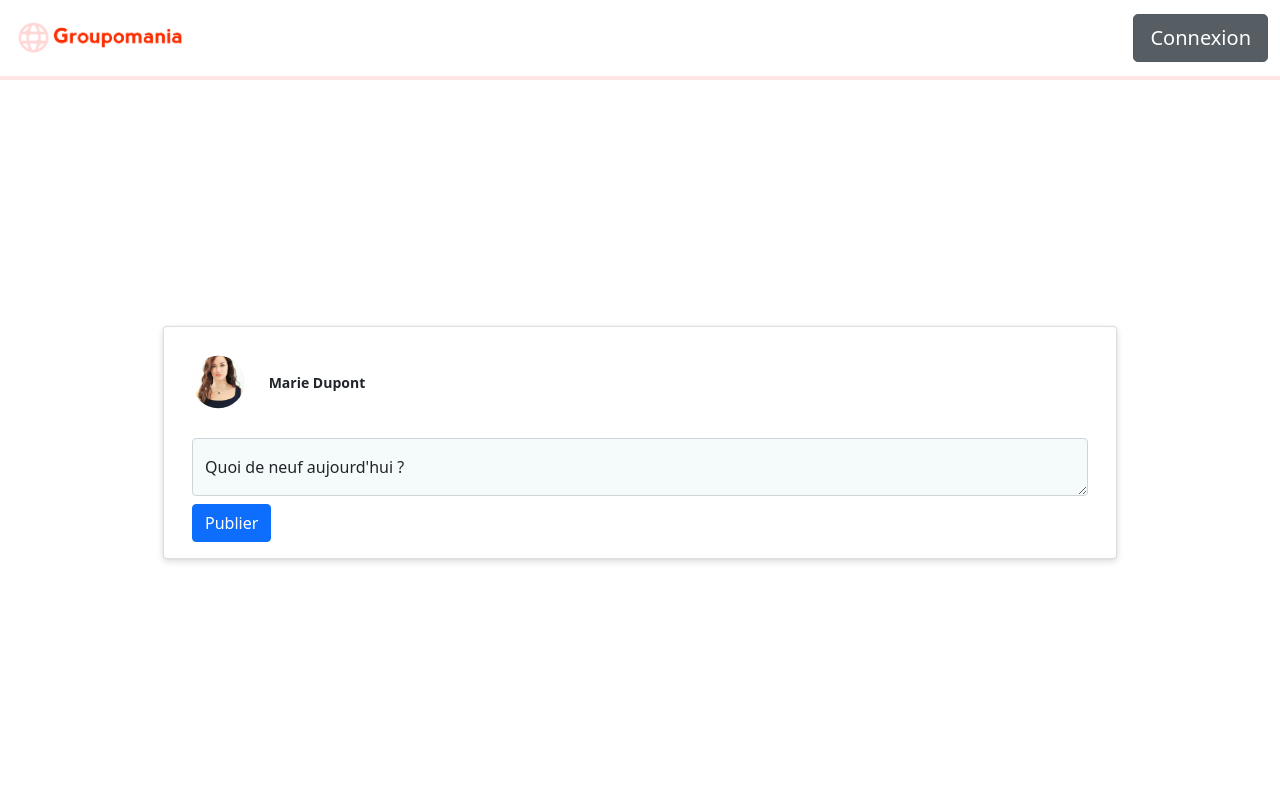
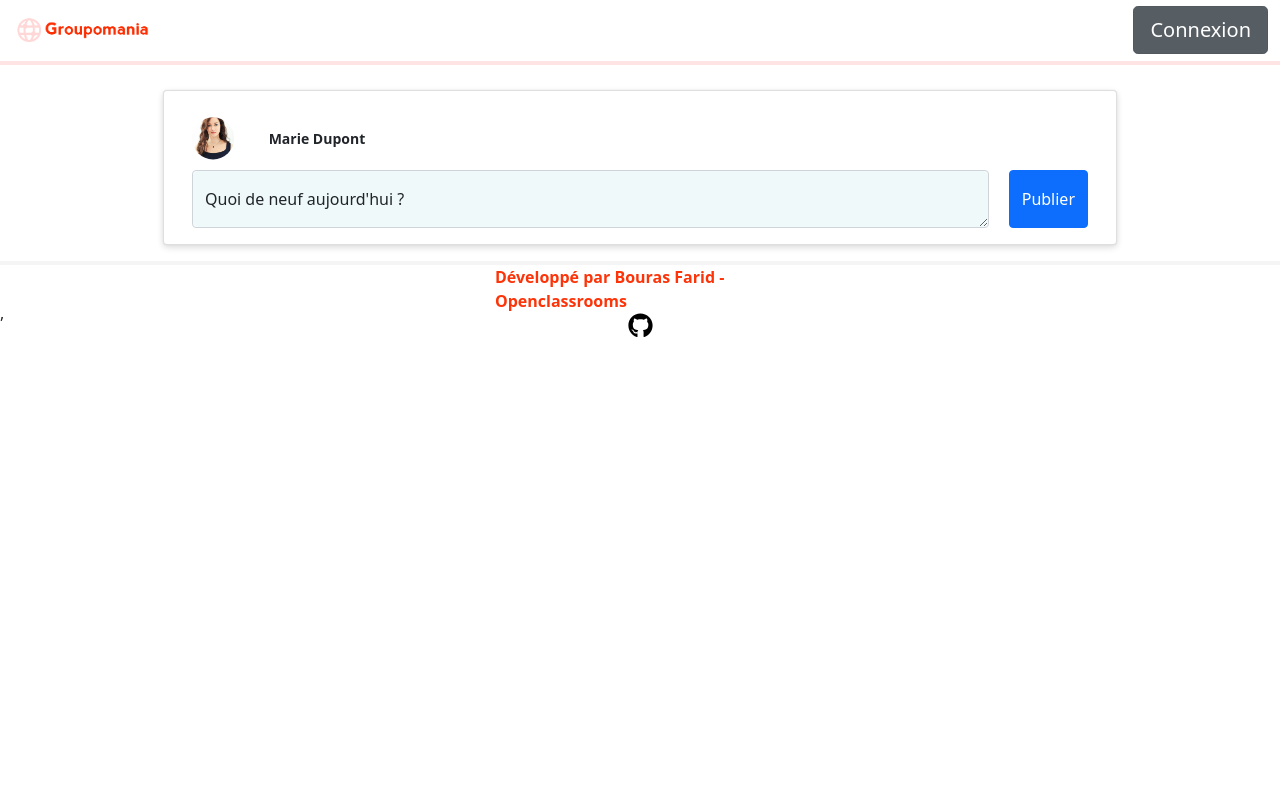
Before and after one commit to FaridBF/FaridBouras_7_06122021, a React (Create React App) app in the folder frontend/groupomania/: page /home in a window 1280 px wide. Shown: the top 800 px of the page. Built offline with nearby package versions, Linux system fonts and the light colour scheme; no server answers.

Commit message:
feat: design header, footer, home, profile and comment components

```diff
--- a/frontend/groupomania/src/components/Comment.js
+++ b/frontend/groupomania/src/components/Comment.js
@@ -49,10 +49,12 @@ const Comment = (props) => {
                 <Col className='comment-text' xs={8} md={8} lg={8}>
                   <p>
                     {currentComment.first_name} {currentComment.last_name} -
-                    {new Date(currentComment.create_time).toLocaleDateString(
-                      'fr-FR',
-                      date_options
-                    )}
+                    <span className='date-text'>
+                      {new Date(currentComment.create_time).toLocaleDateString(
+                        'fr-FR',
+                        date_options
+                      )}
+                    </span>
                   </p>
                   <p className='mb-0'>{currentComment.content}</p>
                 </Col>
@@ -67,17 +69,24 @@ const Comment = (props) => {
             )}
             {/* Fin commentaire */}
             {/* Commentaire à écrire */}
-            <Row>
+            <Row className='d-flex align-items-center'>
               <FloatingLabel
                 controlId='floatingTextarea'
                 label='Entrez votre commentaire'
-                className='mb-2 mt-3'
+                className='mb-2 mt-3 d-flex'
               >
                 <Form.Control
                   className='new-publication'
                   as='textarea'
                   placeholder='Leave a comment here'
                 />
+                <Button
+                  variant='primary'
+                  type='submit'
+                  aria-describedby='Publier'
+                >
+                  Publier
+                </Button>
               </FloatingLabel>
             </Row>
             {/* Fin commentaire à écrire */}
--- a/frontend/groupomania/src/components/Footer.js
+++ b/frontend/groupomania/src/components/Footer.js
@@ -3,15 +3,32 @@ import Col from 'react-bootstrap/Col';
 import Row from 'react-bootstrap/Row';
 import Container from 'react-bootstrap/Container';
 
+import { FontAwesomeIcon } from '@fortawesome/react-fontawesome';
+import { library } from '@fortawesome/fontawesome-svg-core';
+import { fab } from '@fortawesome/free-brands-svg-icons';
+
+library.add(fab);
+
 /**
  * Représente le footer sur toutes les pages
  */
+
 const Footer = () => {
+  function handleClick(e) {
+    e.preventDefault();
+    console.log('Le lien a été cliqué.');
+  }
   return (
     <Container className='footer-container' fluid>
-      <Row>
-        <Col xs={12} md={3} lg={3}>
-          Footer
+      <Row className='footer-style'>
+        <Col xs={12} md={3} lg={3} className='footer-position'>
+          Développé par Bouras Farid - Openclassrooms
+          <a
+            onClick={handleClick}
+            href='https://github.com/FaridBF/FaridBouras_7_06122021'
+          >
+            <FontAwesomeIcon icon={['fab', 'github']} className='footer-icon' />
+          </a>
         </Col>
       </Row>
     </Container>
--- a/frontend/groupomania/src/components/Header.js
+++ b/frontend/groupomania/src/components/Header.js
@@ -45,15 +45,20 @@ const Header = () => {
           </Link>
         </Col>
       </Row>
-      <Row>
-        <Col xs={12} md={3} lg={3}>
+      <Row className='header_nav_bar'>
+        <Col className='header_position_nav_bar' xs={12} md={3} lg={3}>
           {/* Gestion des boutons connexion/déconnexion */}
           {/* {userData.first_name !== undefined ? ( */}
           {userInfo ? (
             <>
-              <p>Hello, {userInfo.first_name}</p>
-              {/* TODO: ajouter icone profil */}
-              <Link to='/profile'>Profil</Link>
+              <p className='header_hello_user'>Hello, {userInfo.first_name}</p>
+              <Link className='header_link' to='/profile'>
+                <img
+                  src={userInfo.picture}
+                  className='picture-profile img-fluid'
+                  alt="Visuel de l'utilisateur"
+                />
+              </Link>
               <Button
                 onClick={handleLogout}
                 className='button_connexion'
--- a/frontend/groupomania/src/components/Home.js
+++ b/frontend/groupomania/src/components/Home.js
@@ -59,11 +59,11 @@ const Home = () => {
                   </Col>
                 </Row>
                 <Row>
-                  <Form onSubmit={handleSubmitPost}>
+                  <Form onSubmit={handleSubmitPost} className='what-s-up'>
                     <FloatingLabel
                       controlId='floatingTextarea'
                       label="Quoi de neuf aujourd'hui ?"
-                      className='mb-2 mt-3'
+                      className='new-publication'
                     >
                       <Form.Control
                         className='new-publication'
--- a/frontend/groupomania/src/components/Profile.js
+++ b/frontend/groupomania/src/components/Profile.js
@@ -38,38 +38,25 @@ const Profile = () => {
             />
             <UploadImage />
           </Col>
-          <Col xs={8} md={8} lg={8}>
+          <Col className='text-container' xs={8} md={8} lg={8}>
             <p>
               Prénom:
-              {userInfo.first_name}
+              <span className='style-text-container'>
+                {' '}
+                {userInfo.first_name}
+              </span>
             </p>
-            <p>Nom: {userInfo.last_name}</p>
-            <p>Email: {userInfo.email}</p>
-            {/* TODO: supprimer si décision de ne pas modifier cela */}
-            {/* <div className='d-flex'>
-              <InputGroup className='mb-3'>
-                <FormControl
-                  placeholder='Profession'
-                  aria-label='Profession du profil'
-                  aria-describedby='Profession du profil'
-                />
-                <Button variant='outline-secondary' id='button-addon2'>
-                  Modifier
-                </Button>
-              </InputGroup>
-            </div>
-            <div>
-              <InputGroup className='mb-3'>
-                <FormControl
-                  placeholder='Description'
-                  aria-label='Description du profil' // nom du champs
-                  aria-describedby='Description du profil' // description du champs
-                />
-                <Button variant='outline-secondary' id='button-addon2'>
-                  Modifier
-                </Button>
-              </InputGroup>
-            </div> */}
+            <p>
+              Nom:
+              <span className='style-text-container'>
+                {' '}
+                {userInfo.last_name}
+              </span>
+            </p>
+            <p>
+              Email:{' '}
+              <span className='style-text-container'> {userInfo.email}</span>
+            </p>
             <p title='Un compte admin permet de modérer des comptes, publications et commentaires.'>
               <small>Vous disposez d'un compte admin </small>
               <FontAwesomeIcon icon='fa-solid fa-circle-info' />
--- a/frontend/groupomania/src/components/UploadImage.js
+++ b/frontend/groupomania/src/components/UploadImage.js
@@ -25,8 +25,8 @@ const UploadImage = () => {
   };
 
   return (
-    <form onSubmit={handleImage}>
-      <label htmlFor='file'>Envie de changer d'image ?</label>
+    <form className='style-form-profile' onSubmit={handleImage}>
+      <label htmlFor='file'>Changer de photo de profil</label>
       <input
         id='file'
         name='file'
@@ -34,7 +34,7 @@ const UploadImage = () => {
         accept='.jpg, .jpeg, .png'
         onChange={(e) => setImage(e.target.files[0])}
       />
-      {/* Afficher bouton validation uniquement si une nvelle image choisie */}
+      {/* Afficher bouton validation uniquement si une novelle image choisie */}
       {image ? (
         <Button
           variant='primary'
@@ -42,7 +42,7 @@ const UploadImage = () => {
           aria-describedby='Envoyer nouvelle photo'
           className='col-lg-5'
         >
-          Valider
+          Valider votre nouvelle photo
         </Button>
       ) : (
         ''
--- a/frontend/groupomania/src/index.css
+++ b/frontend/groupomania/src/index.css
@@ -20,13 +20,25 @@ body {
 }
 
 /* Header */
+
+.header_nav_bar {
+  display: flex;
+  justify-content: flex-end;
+}
+
+.header_position_nav_bar {
+  display: flex;
+  align-items: center;
+  justify-content: flex-end;
+  width: 250px !important;
+}
+
 .header-container {
   border-bottom: solid #ffe4e4 0.25rem;
   background-color: #ffffff;
   display: flex;
   align-items: center;
   justify-content: space-between;
-  position: absolute;
 }
 
 .button_connexion {
@@ -41,14 +53,24 @@ body {
 
 .img-fluid {
   width: 100%;
+  max-width: 80% !important;
 }
 
 /* Page profil */
 
+.header_hello_user {
+  color: red;
+  margin: 0;
+  font-weight: 600;
+}
+
 .profile-container {
+  display: flex;
+  justify-content: center;
   padding: 2rem;
   box-shadow: 0 4px 10px rgba(0, 0, 0, 0.03), 0 0 2px rgba(0, 0, 0, 0.06),
     0 2px 6px rgba(0, 0, 0, 0.12);
+  margin-bottom: 25px;
 }
 
 .picture-container {
@@ -58,9 +80,34 @@ body {
   align-items: center;
 }
 
+.text-container {
+  display: flex;
+  flex-direction: column;
+  align-items: center;
+  font-size: 17px;
+}
+
+.style-text-container {
+  font-weight: bold;
+}
+
 .picture-profile {
   width: 50%;
   clip-path: circle();
+}
+
+.header_link {
+  display: flex;
+  justify-content: center;
+}
+
+.style-form-profile {
+  display: flex;
+  flex-direction: column;
+  align-items: center;
+  font-weight: bold;
+  color: black;
+  font-size: 18px;
 }
 
 /* Contenu principal entre header et footer (login et signup) */
@@ -71,12 +118,37 @@ body {
   height: 80vh;
 }
 
+.main-container {
+  height: auto !important;
+  margin-top: 25px;
+}
+
 /* Footer */
 .footer-container {
   display: flex;
   border-top: solid #f5f5f5 0.25rem;
   height: 5vh;
   justify-content: center;
+  font-weight: bold;
+  color: #fd3409;
+}
+
+.footer-style {
+  width: 100%;
+  display: flex;
+  justify-content: center;
+}
+
+.footer-position {
+  display: flex;
+  align-items: center;
+  justify-content: center;
+  flex-direction: column;
+}
+
+.footer-icon {
+  color: black;
+  font-size: 25px;
 }
 
 @media screen and (min-width: 0px) and (max-width: 640px) {
@@ -86,7 +158,13 @@ body {
     display: flex;
     align-items: center;
     justify-content: space-between;
-    position: absolute;
+  }
+
+  .header_position_nav_bar {
+    display: flex;
+    align-items: center;
+    justify-content: flex-end;
+    width: 250px !important;
   }
 
   .main-container {
@@ -122,7 +200,6 @@ body {
     display: flex;
     align-items: center;
     justify-content: space-between;
-    position: absolute;
   }
 }
 
@@ -137,6 +214,12 @@ body {
 .new-publication {
   background-color: #e1f1f152 !important;
   border-radius: 10px;
+  width: 100%;
+  margin-right: 20px;
+}
+
+.what-s-up {
+  display: flex;
 }
 
 .author-date-publication {
@@ -154,7 +237,7 @@ body {
 }
 
 .publication-date {
-  color: #a9a1a1;
+  color: #8a8383;
 }
 
 .publication-content {
@@ -166,6 +249,16 @@ body {
   padding: 0.5rem;
 }
 
+.d-flex {
+  flex-wrap: nowrap !important;
+  display: flex !important;
+  justify-content: center;
+}
+
+.style-comment {
+  display: flex;
+}
+
 /* Commentaires de publications */
 .picture-profile-comment {
   width: 2rem !important;
@@ -175,12 +268,23 @@ body {
 .comment-text {
   border: solid 0.1rem #e5e0e0;
   border-radius: 10px;
-  background-color: #e1f1f152;
+  background-color: white;
+  color: black;
+  font-weight: 600;
+  margin-left: -30px;
+}
+
+.date-text {
+  color: #8a8383;
+  font-weight: normal !important;
+}
+
+.mb-0 {
+  font-weight: normal !important;
 }
 
 .col-lg-8 {
   width: 88% !important;
-  margin-left: -25px;
 }
 
 .col-lg-3 {
```
